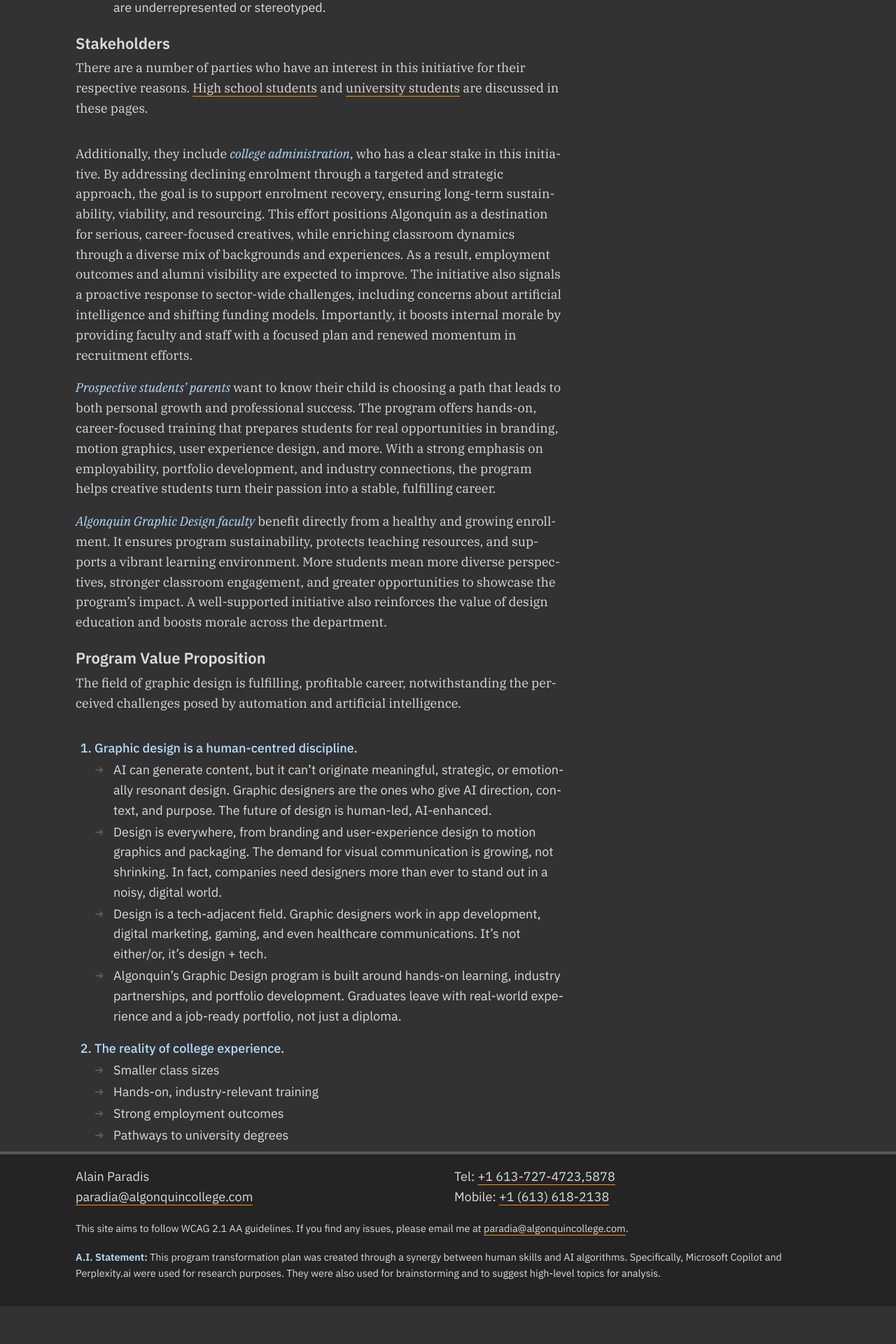
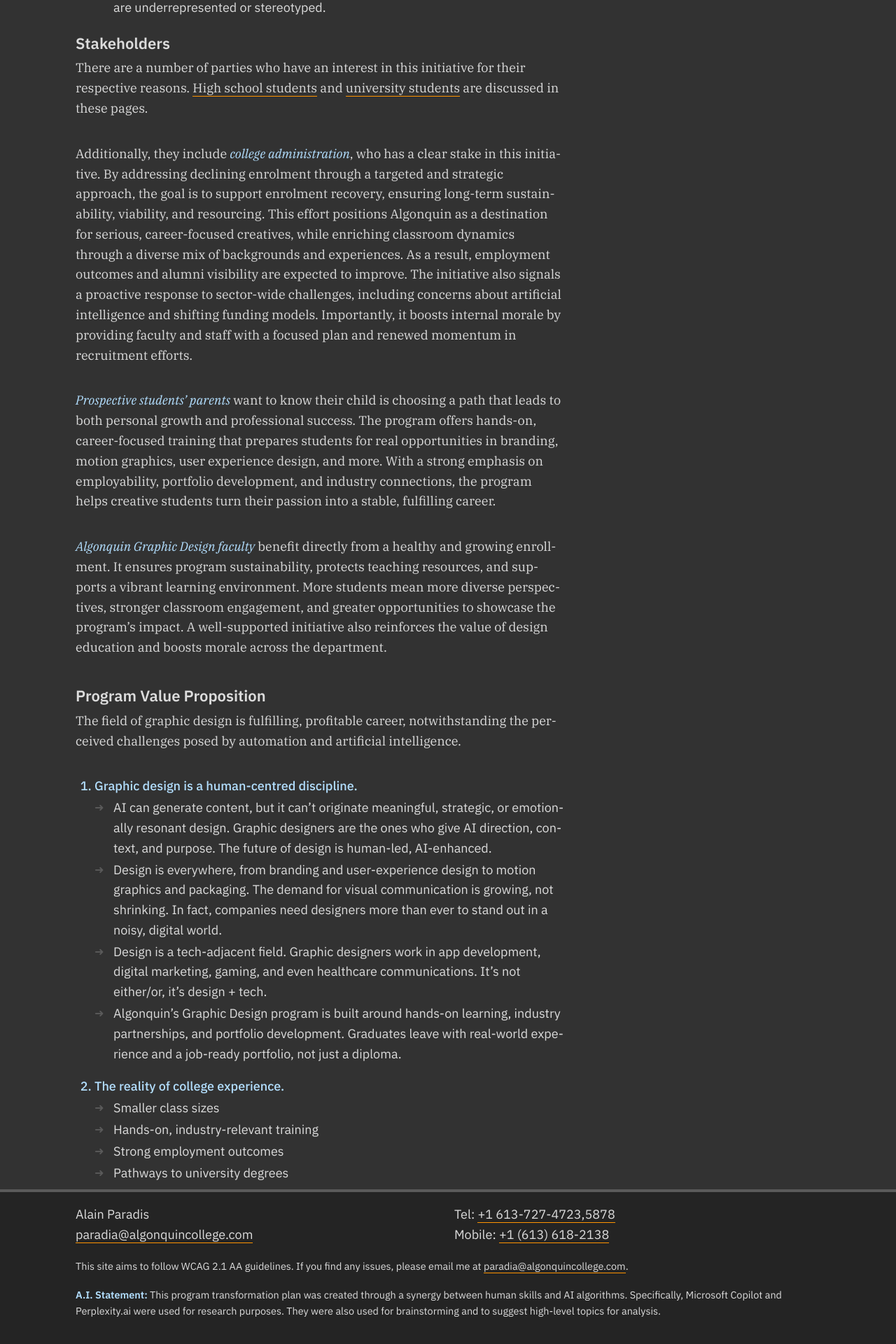
Before and after one commit to AlainParadis/program-transformation, a Jekyll site: the page built from index.md, in a window 1280 px wide. Shown: the part 1453-3373 px from the top of the page at 70% size. Built offline with Jekyll 4.4.1, drawn with Linux system fonts in a browser that asks for light colours; before the commit the page ends 3319 px from its top, so only the background shows below that.

Commit message:
Update styles.css

```diff
--- a/css/styles.css
+++ b/css/styles.css
@@ -158,8 +158,9 @@ h1 + p,
 	h3 + h4,
 	h4 + h5,
 	h5 + h6 { margin-top: 0.25rem; }
-p + p { margin-bottom: 1rem; }
+p + p { margin-top: 2rem; }
 ul + p { margin-top: 2rem; }
+
 .center { text-align: center; }
 
 a, a:link
```
